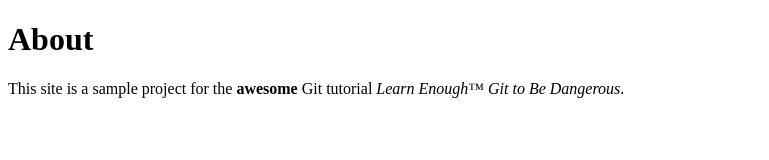
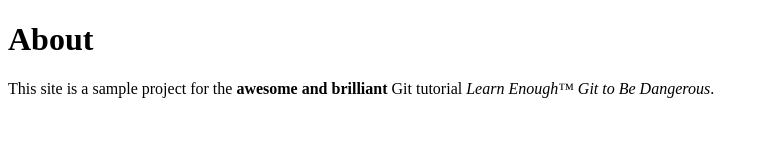
Before and after one commit to Rehan-Javed/website, a plain HTML site: page about.html in a window 1280 px wide. Shown: the whole page, without its empty margins (0-769 px from the left). Drawn offline with Linux system fonts and the light colour scheme.

Commit message:
Update about.html

```diff
--- a/about.html
+++ b/about.html
@@ -5,7 +5,7 @@
 	</head>
 	<body>
 		<h1>About</h1>
-		<p>This site is a sample project for the <strong>awesome</strong> Git
+		<p>This site is a sample project for the <strong>awesome and brilliant</strong> Git
 		tutorial <em>Learn Enough™ Git to Be Dangerous</em>.
 		</p>
 	</body>
```
